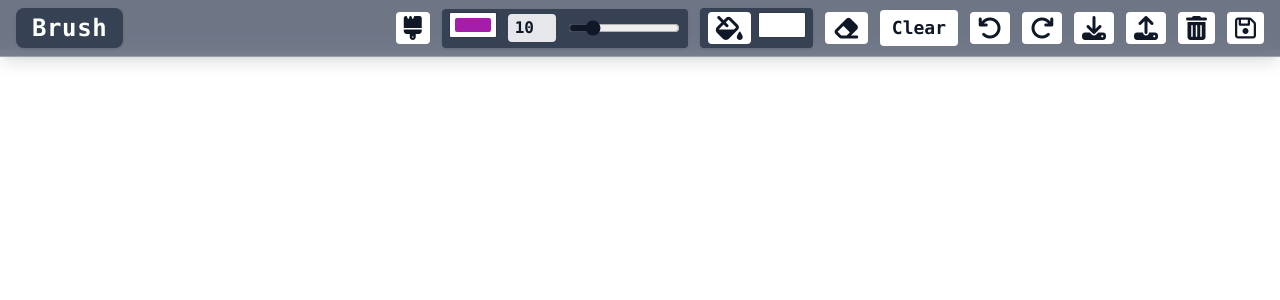
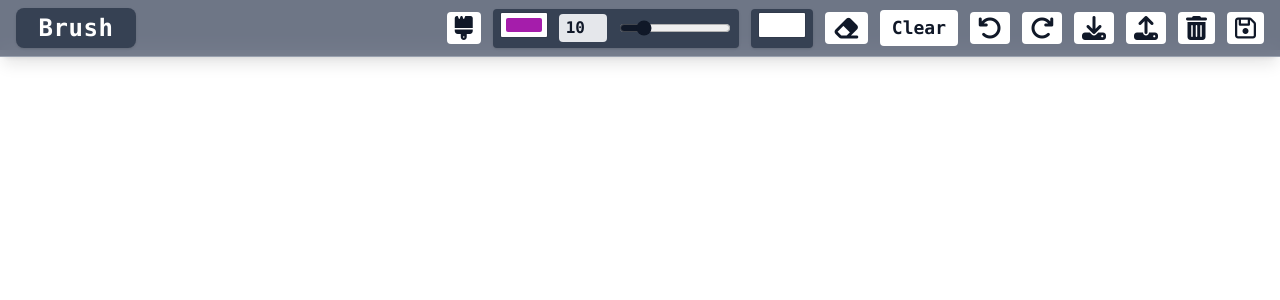
Before and after one commit to dandee77/AI-Paint-Calculator, a React (Vite) app: page / in a window 1280 px wide. Shown: the top 300 px of the page. Built offline with nearby package versions, Linux system fonts and the light colour scheme.

Commit message:
added action indicator at the top bar

```diff
--- a/src/App.jsx
+++ b/src/App.jsx
@@ -7,15 +7,44 @@ export default function App() {
   const [brushColor, setBrushColor] = useState("#a51dab");
   const [brushSize, setBrushSize] = useState(10);
   const [bucketColor, setBucketColor] = useState("#ffffff");
+  const [status, setStatus] = useState("");
+  const statusTimeout = useRef();
   const canvasRef = useRef();
 
-  const handleClearCanvas = () => canvasRef.current?.clear();
-  const handleUndo = () => canvasRef.current?.undo();
-  const handleRedo = () => canvasRef.current?.redo();
-  const handleSave = () => canvasRef.current?.save();
-  const handleLoad = () => canvasRef.current?.load();
-  const handleClearStorage = () => canvasRef.current?.clearStorage();
-  const handleDownload = () => canvasRef.current?.download();
+  const showStatus = (msg) => {
+    setStatus(msg);
+    if (statusTimeout.current) clearTimeout(statusTimeout.current);
+    statusTimeout.current = setTimeout(() => setStatus(""), 800);
+  };
+
+  const handleClearCanvas = () => {
+    canvasRef.current?.clear();
+    showStatus("Cleared");
+  };
+  const handleUndo = () => {
+    canvasRef.current?.undo();
+    showStatus("Undo");
+  };
+  const handleRedo = () => {
+    canvasRef.current?.redo();
+    showStatus("Redo");
+  };
+  const handleSave = () => {
+    canvasRef.current?.save();
+    showStatus("Saved to local storage");
+  };
+  const handleLoad = () => {
+    canvasRef.current?.load();
+    showStatus("Loaded from local storage");
+  };
+  const handleClearStorage = () => {
+    canvasRef.current?.clearStorage();
+    showStatus("Cleared storage");
+  };
+  const handleDownload = () => {
+    canvasRef.current?.download();
+    showStatus("Downloaded");
+  };
 
   return (
     <main className="h-screen w-screen overflow-hidden">
@@ -35,6 +64,7 @@ export default function App() {
         onLoad={handleLoad}
         onClearStorage={handleClearStorage}
         onDownload={handleDownload}
+        status={status}
       />
       <CanvasArea
         ref={canvasRef}
--- a/src/components/CanvasArea.jsx
+++ b/src/components/CanvasArea.jsx
@@ -13,7 +13,7 @@ const CanvasArea = forwardRef(function CanvasArea(
   const canvasRef = useRef(null);
   const ctxRef = useRef(null);
   const [drawing, setDrawing] = useState(false);
-  const [drawnArray, setDrawnArray] = useState([]); // Array of strokes
+  const [drawnArray, setDrawnArray] = useState([]);
   const [currentStroke, setCurrentStroke] = useState([]);
   const [undoStack, setUndoStack] = useState([]);
   const [redoStack, setRedoStack] = useState([]);
@@ -39,7 +39,7 @@ const CanvasArea = forwardRef(function CanvasArea(
 
     ctx.fillStyle = bucketColor;
     ctx.fillRect(0, 0, canvas.width, canvas.height);
-    // Redraw all strokes
+
     drawnArray.forEach((stroke) => {
       if (stroke.length > 0) {
         ctx.beginPath();
@@ -71,7 +71,6 @@ const CanvasArea = forwardRef(function CanvasArea(
     ctx.lineWidth = brushSize;
     ctx.strokeStyle = tool === "Eraser" ? bucketColor : brushColor;
 
-    // Start a new stroke
     setCurrentStroke([
       {
         x,
@@ -90,7 +89,6 @@ const CanvasArea = forwardRef(function CanvasArea(
     ctx.lineTo(x, y);
     ctx.stroke();
 
-    // Add point to current stroke
     setCurrentStroke((prev) => [
       ...prev,
       {
--- a/src/components/TopBar.jsx
+++ b/src/components/TopBar.jsx
@@ -17,13 +17,13 @@ export default function TopBar({
   onLoad,
   onClearStorage,
   onDownload,
+  status,
 }) {
   const [showBrushPicker, setShowBrushPicker] = useState(false);
   const [showBucketPicker, setShowBucketPicker] = useState(false);
   const brushRef = useRef();
   const bucketRef = useRef();
 
-  // Hide color pickers when clicking outside
   useEffect(() => {
     function handleClick(e) {
       if (
@@ -42,8 +42,8 @@ export default function TopBar({
 
   return (
     <div className="fixed top-0 w-full flex items-center px-4 py-2 gap-3 z-20 bg-gray-500/90 backdrop-blur shadow-lg border-b border-gray-400">
-      <span className="text-2xl font-mono font-bold font-[Oswald] tracking-wide text-white bg-gray-700 rounded-lg px-4 py-1 mr-2 shadow">
-        {tool}
+      <span className="text-2xl font-mono font-bold font-[Oswald] tracking-wide text-white bg-gray-700 rounded-lg px-4 py-1 mr-2 shadow min-w-[120px] text-center">
+        {status ? status : tool === "Eraser" ? "Eraser" : "Brush"}
       </span>
       <div className="flex-1 flex justify-end items-center gap-3">
         <button
@@ -79,14 +79,7 @@ export default function TopBar({
           className="flex items-center bg-gray-700 rounded px-2 py-1 shadow gap-2"
           ref={bucketRef}
         >
-          <i className="fas fa-fill-drip text-2xl text-gray-900 bg-white rounded px-2 py-1 hover:bg-purple-200 hover:text-purple-700 transition"></i>
-          <ColorPickerPopover
-            color={bucketColor}
-            onChange={(color) => {
-              setBucketColor(color);
-              setTool("Bucket Fill");
-            }}
-          />
+          <ColorPickerPopover color={bucketColor} onChange={setBucketColor} />
         </div>
 
         <button
```
